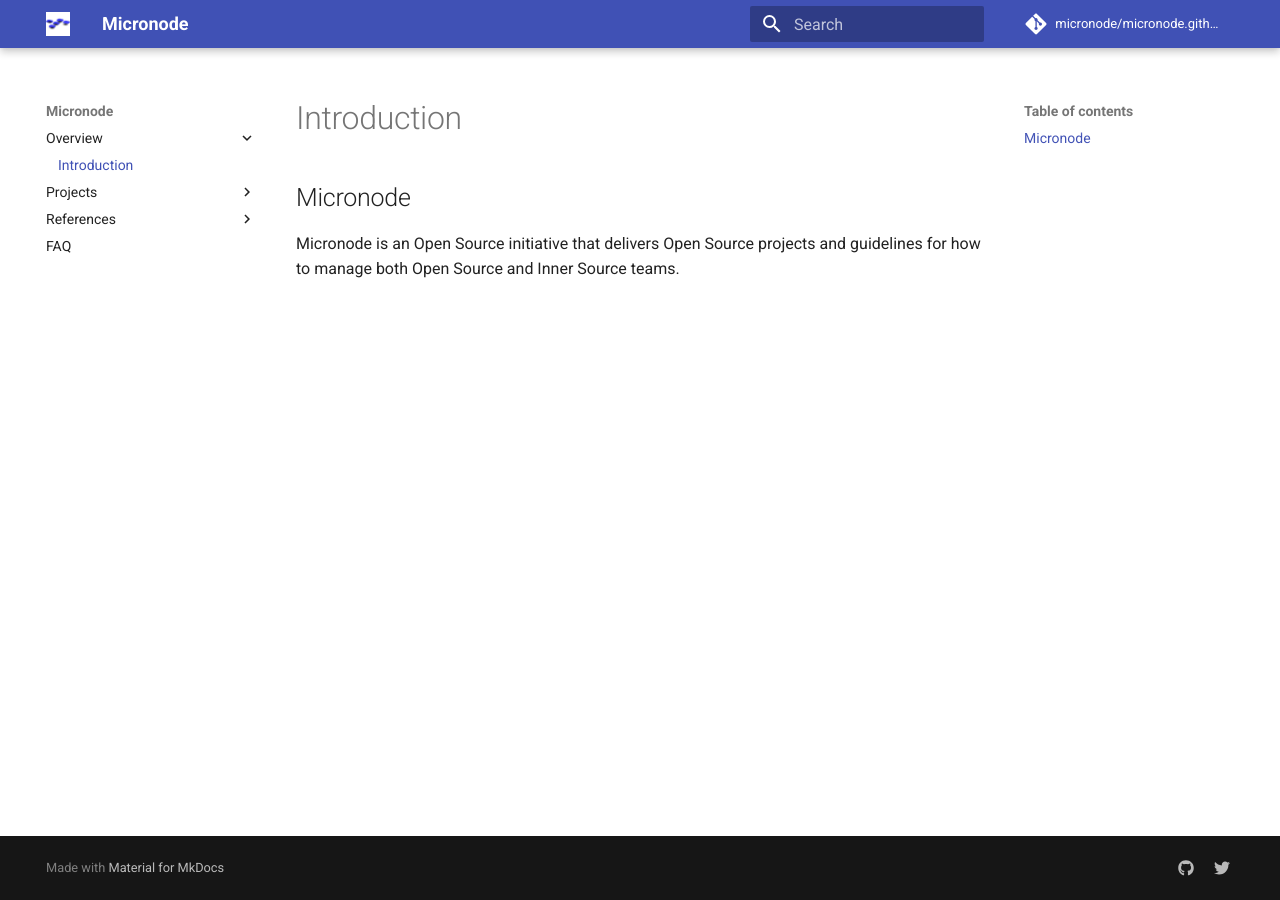
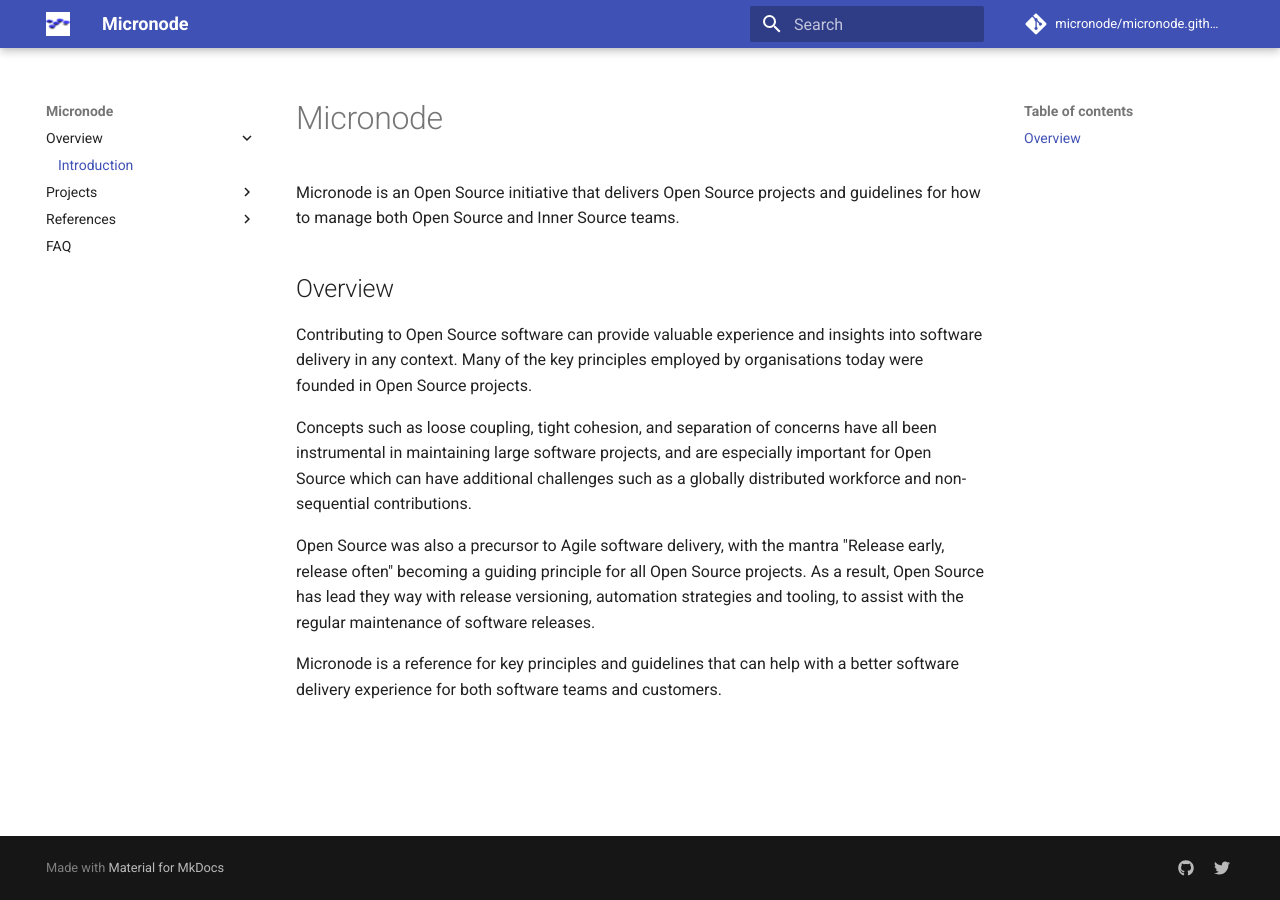
Before and after one commit to micronode/micronode.github.io, an MkDocs documentation site: the page built from docs/index.md, in a window 1280 px wide. Built offline with MkDocs 1.6.1 and Material for MkDocs 9.7.7, drawn with Linux system fonts in a browser that asks for light colours; comment, search, counter and statistics services are not loaded.

Commit message:
Added introduction

```diff
--- a/docs/index.md
+++ b/docs/index.md
@@ -1,4 +1,22 @@
-## Micronode
+# Micronode
 
 Micronode is an Open Source initiative that delivers Open Source projects and guidelines for
 how to manage both Open Source and Inner Source teams.
+
+## Overview
+
+Contributing to Open Source software can provide valuable experience and insights into software
+delivery in any context. Many of the key principles employed by organisations today were founded
+in Open Source projects.
+
+Concepts such as loose coupling, tight cohesion, and separation of concerns have all been instrumental
+in maintaining large software projects, and are especially important for Open Source which can have
+additional challenges such as a globally distributed workforce and non-sequential contributions.
+
+Open Source was also a precursor to Agile software delivery, with the mantra "Release early, release often"
+becoming a guiding principle for all Open Source projects. As a result, Open Source has lead they way
+with release versioning, automation strategies and tooling, to assist with the regular maintenance of
+software releases.
+
+Micronode is a reference for key principles and guidelines that can help with a better software delivery
+experience for both software teams and customers.
```
